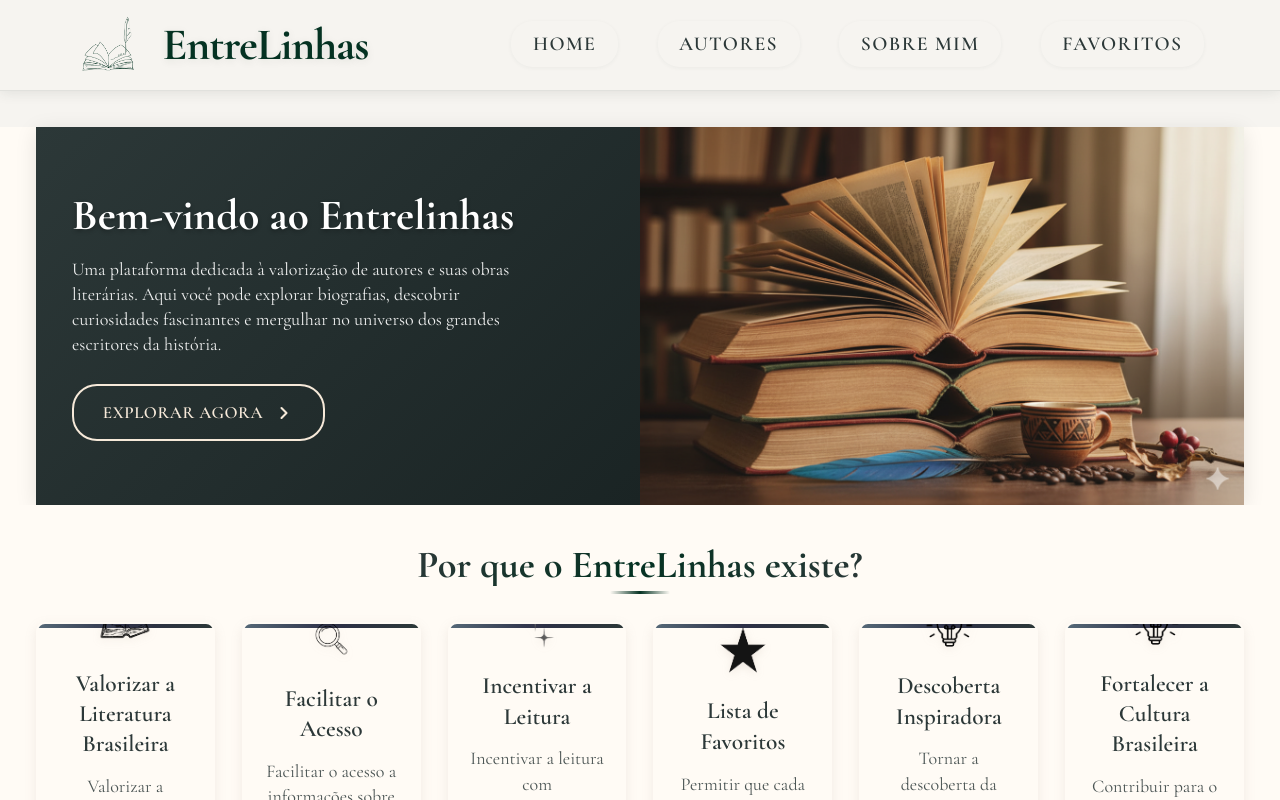
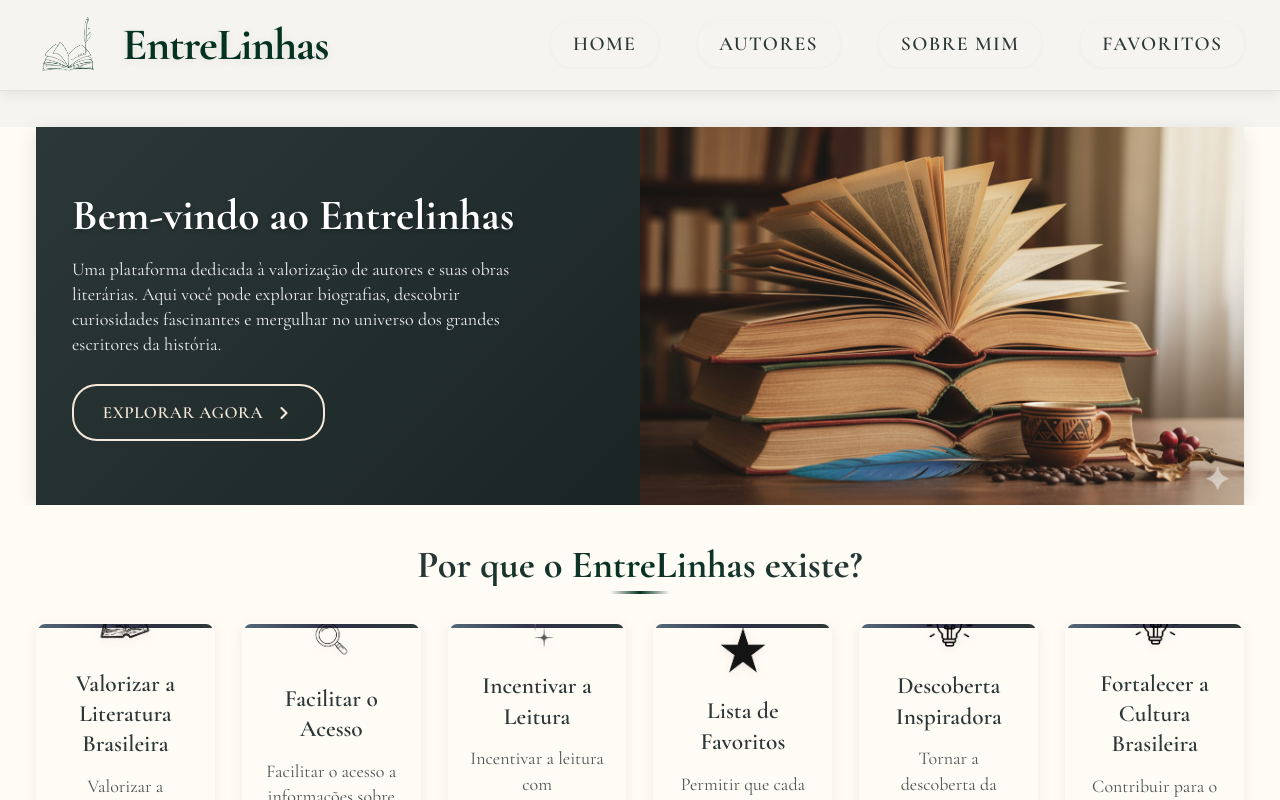
Before and after one commit to Mariaeduardar07/Entrelinhas, a Next.js app: page / in a window 1280 px wide. Shown: the top 800 px of the page. Built offline with nearby package versions, Linux system fonts and the light colour scheme; no server answers.

Commit message:
feat: adjust header styles to full width and center

```diff
--- a/src/components/header/header.module.css
+++ b/src/components/header/header.module.css
@@ -22,8 +22,8 @@
 
 
 .headerContent {
-  max-width: 1200px;
-  margin: 0 auto;
+  width: 100%;
+  margin: 0;
   padding: 0 2rem;
   display: flex;
   justify-content: space-between;
```
